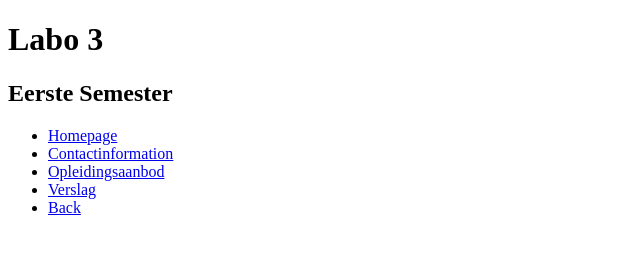
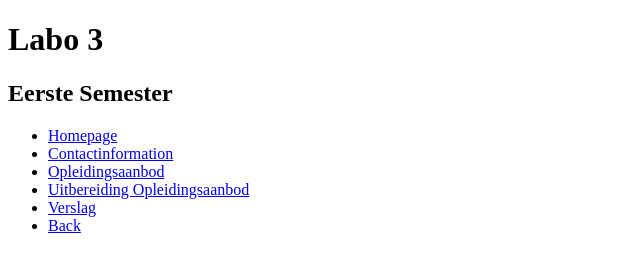
Before and after one commit to NoaDemonie/NoaDemonie.github.io, a plain HTML site: page Labo3/index.html in a window 1280 px wide. Shown: the whole page, without its empty margins (0-640 px from the left). Drawn offline with Linux system fonts and the light colour scheme.

Commit message:
Update index.html

```diff
--- a/Labo3/index.html
+++ b/Labo3/index.html
@@ -14,6 +14,7 @@
       <li><a href="./personal%20homepage%20assignment/personal%20homepage%20assignment.html">Homepage</a></li>
       <li><a href="./contact%20information%20assignment/contact%20information%20assignment.html">Contactinformation</a></li>
       <li><a href="./onderwijsaanbod/onderwijsaanbod.html">Opleidingsaanbod</a></li>
+      <li><a href="uitbereiding/uitbereiding.html">Uitbereiding Opleidingsaanbod</a></li>
       <li><a href="./verslag/verslag%20HTML%20deel%202.pdf">Verslag</a></li>
       <li><a href="/index.html">Back</a></li>
 
```
